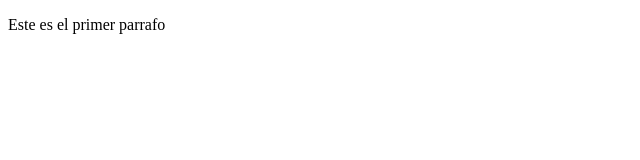
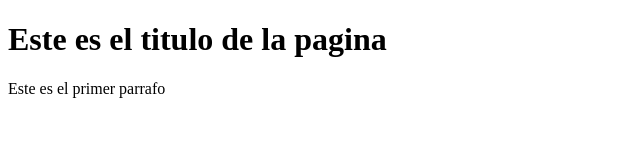
Before and after one commit to EdwinG241993/SysTransport, a plain HTML site: page index.html in a window 1280 px wide. Shown: the whole page, without its empty margins (0-640 px from the left). Drawn offline with Linux system fonts and the light colour scheme.

Commit message:
Actualizar titulo Index

```diff
--- a/index.html
+++ b/index.html
@@ -6,6 +6,7 @@
 </head>
 
 <body>
+    <h1>Este es el titulo de la pagina</h1>
     <p>Este es el primer parrafo</p>
 </body>
 
```
